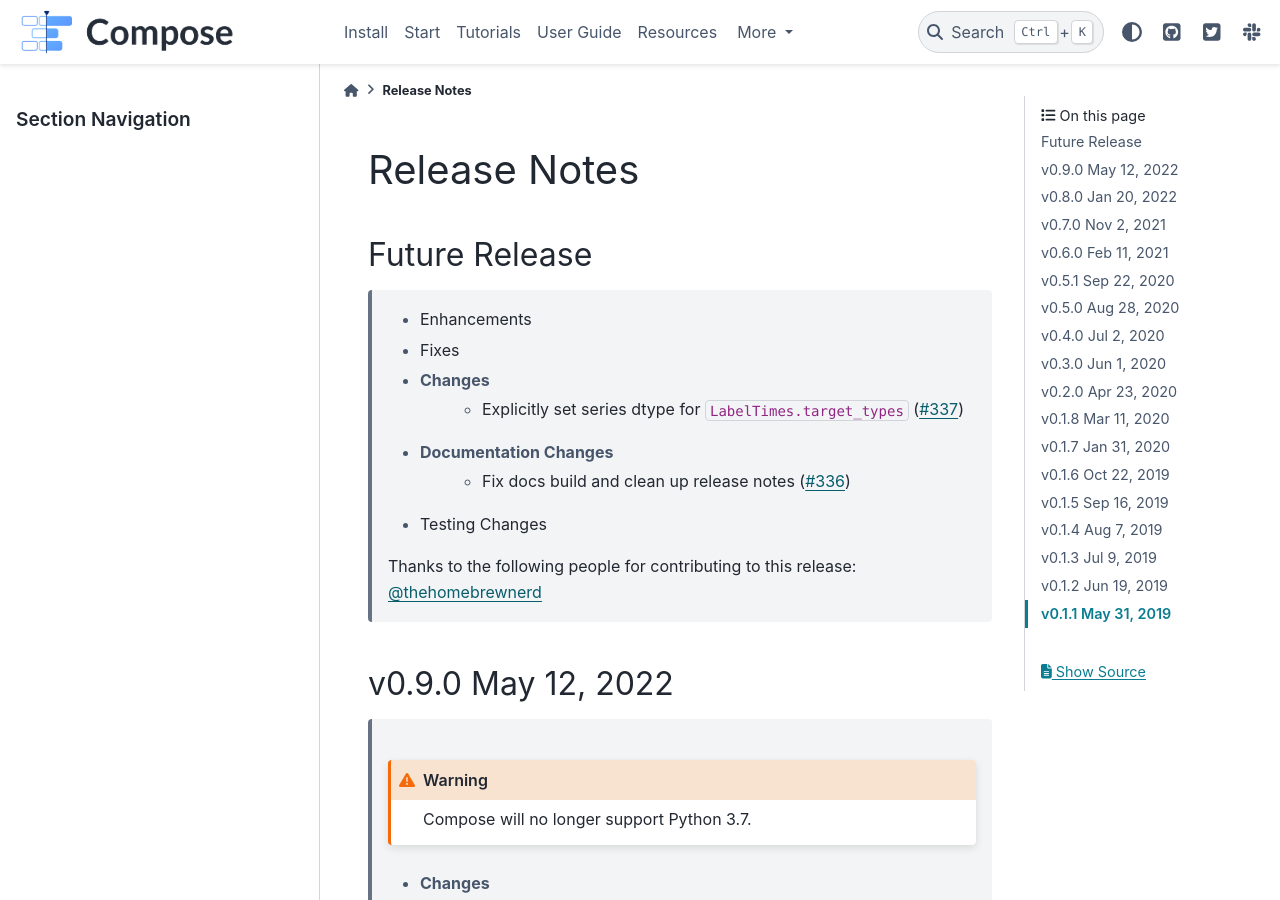
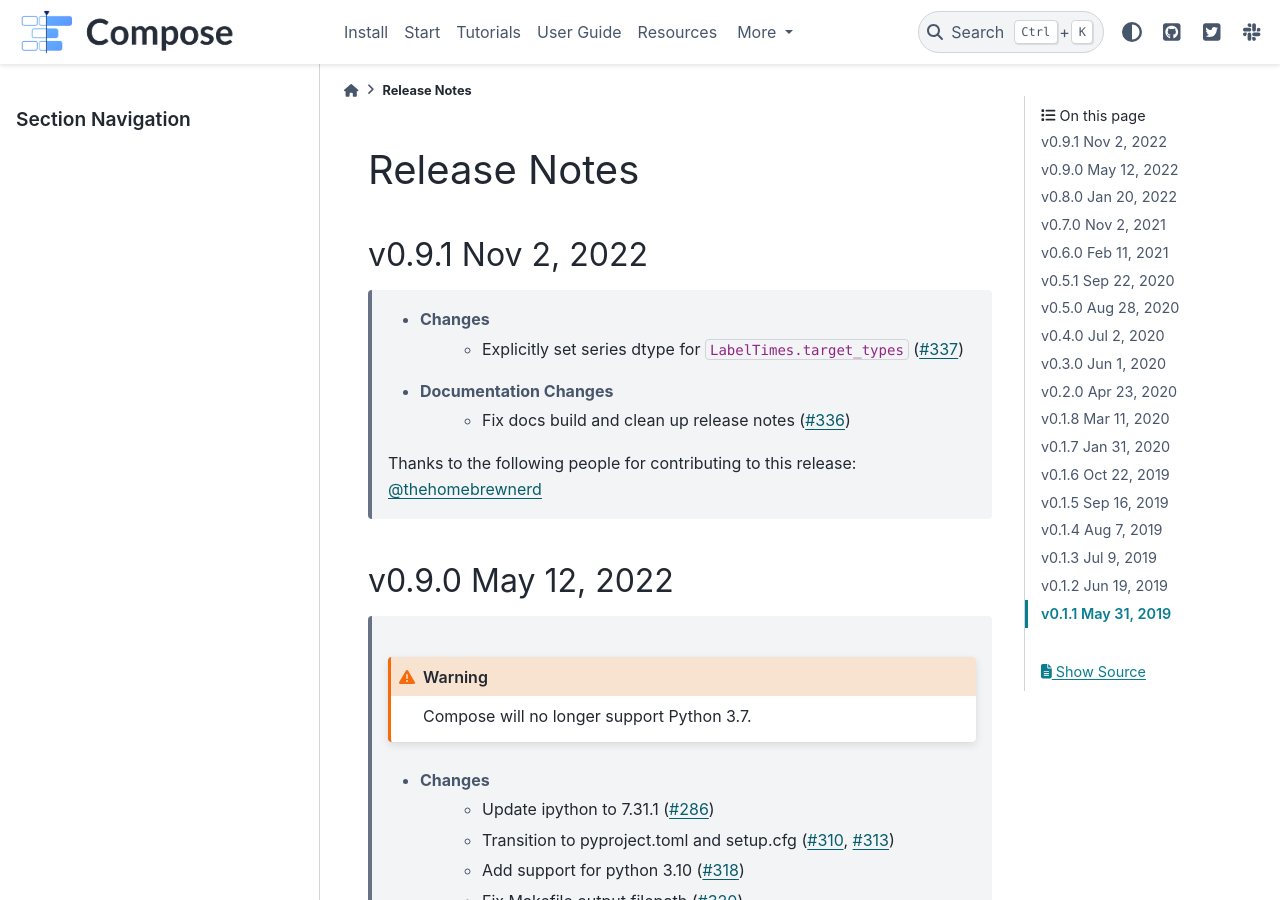
Before and after one commit to alteryx/compose, a Sphinx documentation site: the page built from docs/source/release_notes.rst, in a window 1280 px wide and 900 px high. Built offline with Sphinx 7.4.7 and the PyData theme 0.15.4, drawn with Linux system fonts in a browser that asks for light colours; comment, search, counter and statistics services are not loaded.

Commit message:
v0.9.1 (#344)

```diff
--- a/composeml/version.py
+++ b/composeml/version.py
@@ -1 +1 @@
-__version__ = "0.9.0"
+__version__ = "0.9.1"
--- a/docs/source/release_notes.rst
+++ b/docs/source/release_notes.rst
@@ -1,15 +1,22 @@
 Release Notes
 -------------
 
-Future Release
-==============
+.. Future Release
+  ==============
     * Enhancements
     * Fixes
+    * Changes
+    * Documentation Changes
+    * Testing Changes
+
+.. Thanks to the following people for contributing to this release:
+
+v0.9.1 Nov 2, 2022
+==================
     * Changes
         * Explicitly set series dtype for ``LabelTimes.target_types`` (:pr:`337`)
     * Documentation Changes
         * Fix docs build and clean up release notes (:pr:`336`)
-    * Testing Changes
 
     Thanks to the following people for contributing to this release:
     :user:`thehomebrewnerd`
```
Also changed, not shown: 1 other file.
